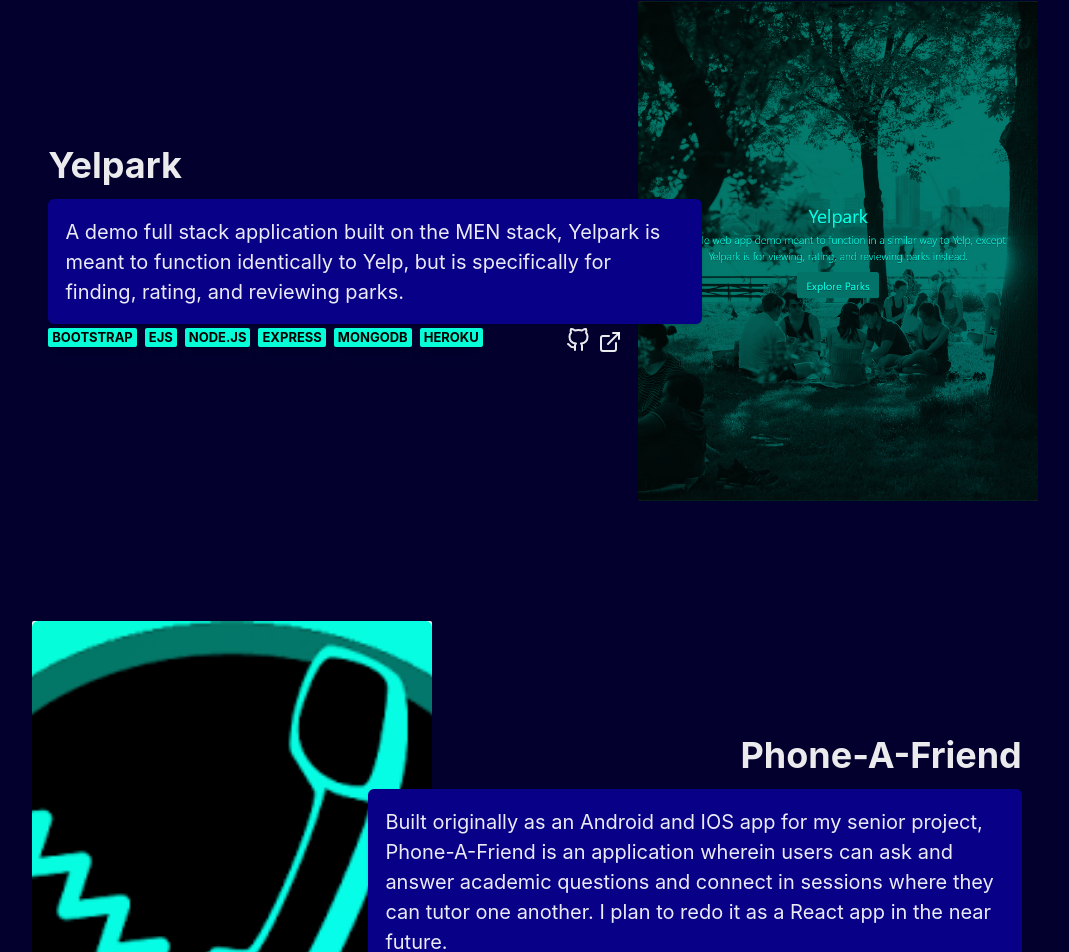
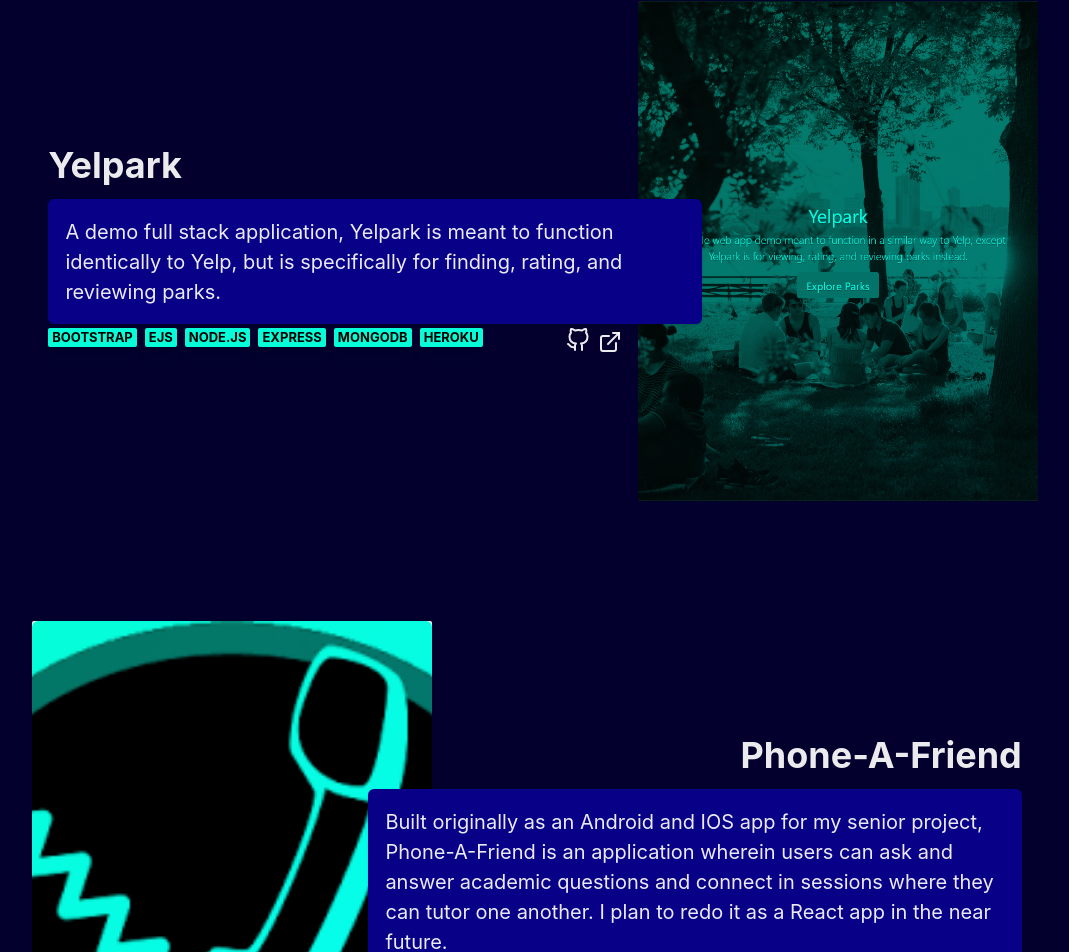
Before and after one commit to PeterCamejo/Personal-Website-v3, a Next.js app: page / in a window 1280 px wide. Shown: the part 859-1811 px from the top of the page, without its empty margins (105-1174 px from the left). Built offline with nearby package versions, Linux system fonts and the light colour scheme.

Commit message:
quick text editing

```diff
--- a/public/data/projects.js
+++ b/public/data/projects.js
@@ -5,7 +5,7 @@ const projects = [
         projectImage: "../yelpark.png",
         demoLink:"https://obscure-stream-21690.herokuapp.com/",
         githubLink:"https://github.com/PeterCamejo/Yelpark",
-        projectDescription:"A demo full stack application built on the MEN stack, Yelpark is meant to function identically to Yelp, but is specifically for finding, rating, and reviewing parks.",
+        projectDescription:"A demo full stack application, Yelpark is meant to function identically to Yelp, but is specifically for finding, rating, and reviewing parks.",
         badges: ["bootstrap","ejs", "node.js", "express", "mongoDB", "Heroku"]
     },
     {
```
